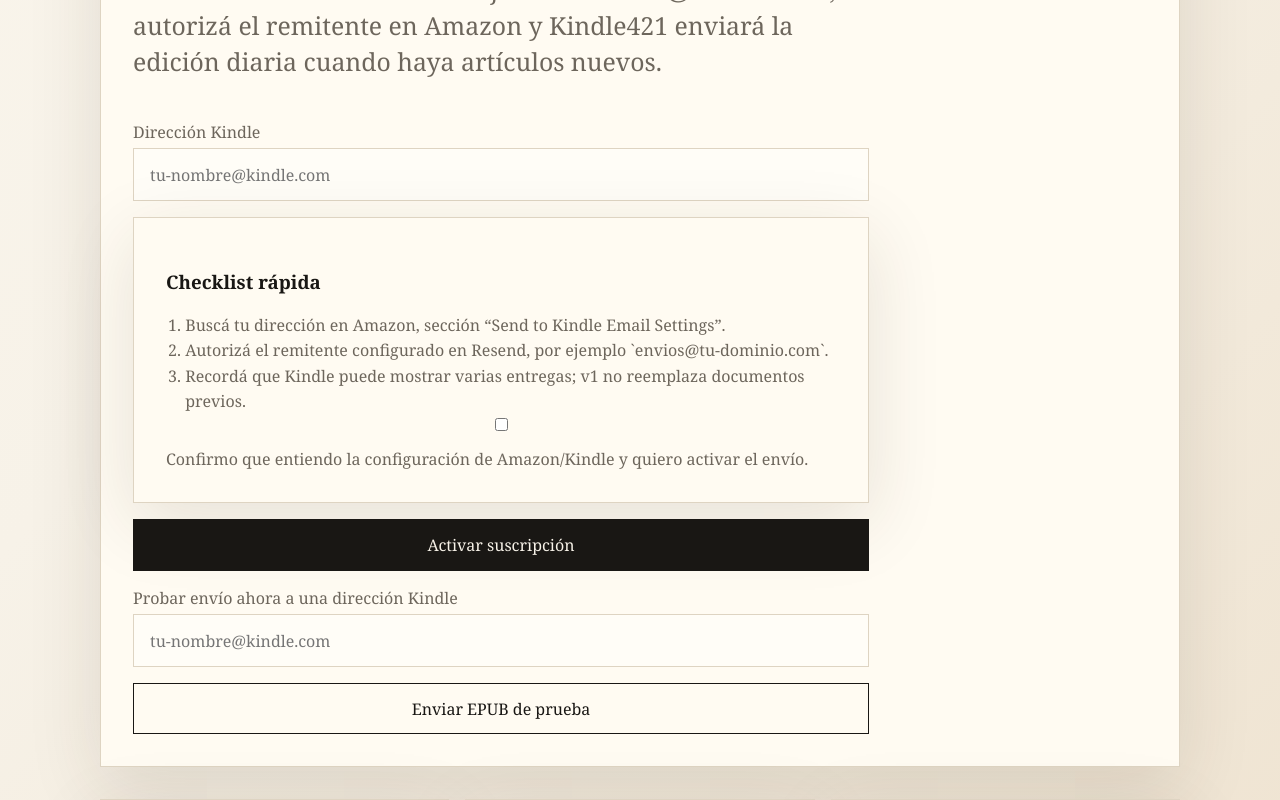
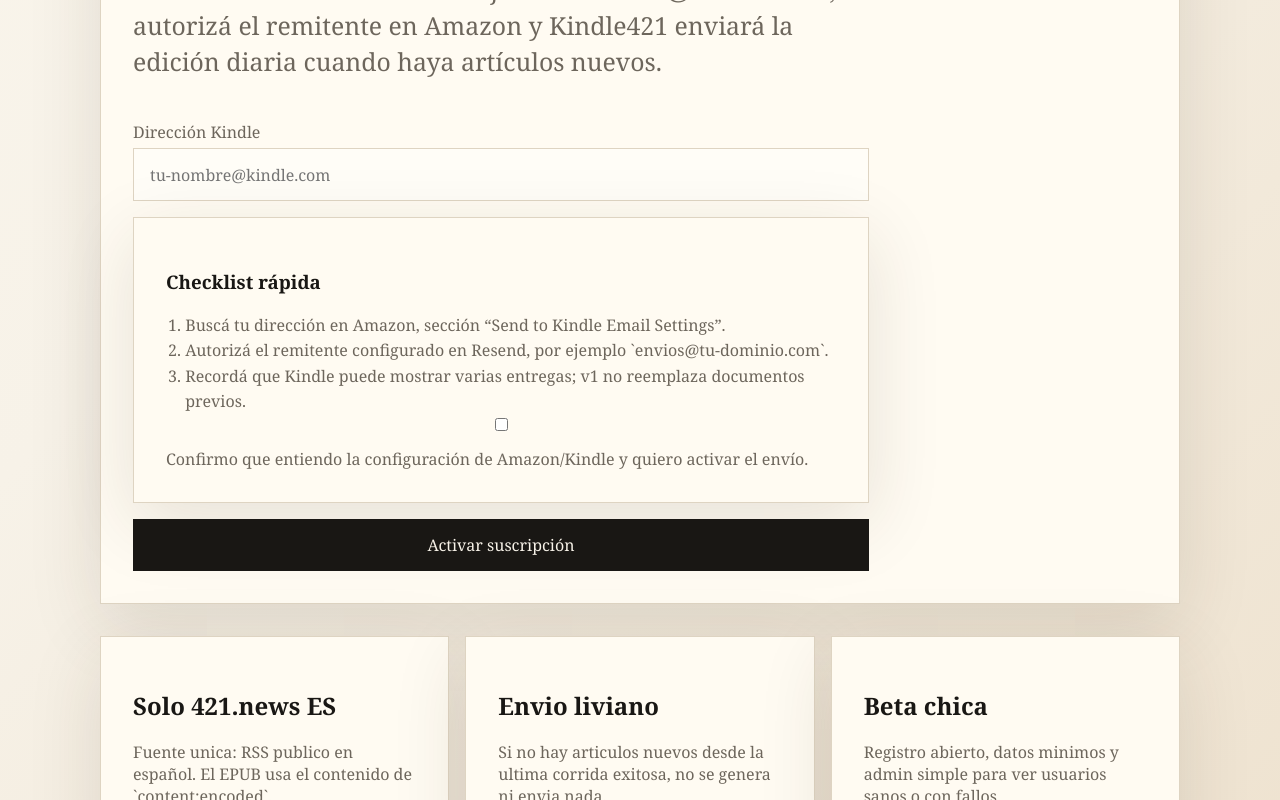
Before and after one commit to naico777/Kindle421, a Next.js app: page / in a window 1280 px wide. Shown: the part 880-1680 px from the top of the page. Built offline with nearby package versions, Linux system fonts and the light colour scheme.

Commit message:
Fix production subscription action

```diff
--- a/app/actions.ts
+++ b/app/actions.ts
@@ -1,9 +1,6 @@
 "use server";
 
 import { redirect } from "next/navigation";
-import { buildEdition } from "@/lib/edition";
-import { sendKindleEdition } from "@/lib/email";
-import { fetch421Feed } from "@/lib/feed";
 import { normalizeEmail } from "@/lib/security";
 import { createSupabaseAdminClient } from "@/lib/supabase/server";
 import { subscriptionSchema } from "@/lib/validation";
@@ -45,28 +42,3 @@ export async function subscribeAction(formData: FormData) {
   if (error) redirect("/?error=save#suscribirme");
   redirect("/?subscribed=1#suscribirme");
 }
-
-export async function sendDevTestToKindleAction(formData: FormData) {
-  if (process.env.NODE_ENV === "production") redirect("/?test=unavailable#suscribirme");
-
-  const parsed = subscriptionSchema.safeParse({
-    kindleEmail: formData.get("kindleEmail"),
-    acceptedChecklist: true,
-  });
-
-  if (!parsed.success) redirect("/?test=invalid#suscribirme");
-
-  const kindleEmail = normalizeEmail(parsed.data.kindleEmail);
-  const articles = (await fetch421Feed()).slice(0, 2);
-  const edition = await buildEdition(articles);
-
-  await sendKindleEdition({
-    to: kindleEmail,
-    userEmail: kindleEmail,
-    filename: edition.filename,
-    epub: edition.buffer,
-    articleCount: articles.length,
-  });
-
-  redirect("/?test=sent#suscribirme");
-}
--- a/app/page.tsx
+++ b/app/page.tsx
@@ -1,5 +1,5 @@
 import Link from "next/link";
-import { subscribeAction, sendDevTestToKindleAction } from "@/app/actions";
+import { subscribeAction } from "@/app/actions";
 
 export default async function HomePage({ searchParams }: { searchParams: Promise<{ subscribed?: string; error?: string; test?: string }> }) {
   const params = await searchParams;
@@ -70,17 +70,6 @@ export default async function HomePage({ searchParams }: { searchParams: Promise
             Activar suscripción
           </button>
         </form>
-        {process.env.NODE_ENV !== "production" ? (
-          <form className="form" action={sendDevTestToKindleAction}>
-            <label>
-              Probar envío ahora a una dirección Kindle
-              <input required type="email" name="kindleEmail" placeholder="tu-nombre@kindle.com" />
-            </label>
-            <button className="button secondary" type="submit">
-              Enviar EPUB de prueba
-            </button>
-          </form>
-        ) : null}
       </section>
 
       <section className="grid" aria-label="Caracteristicas">
```
